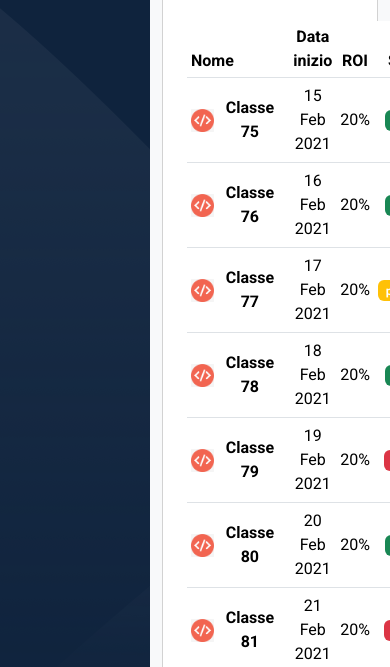
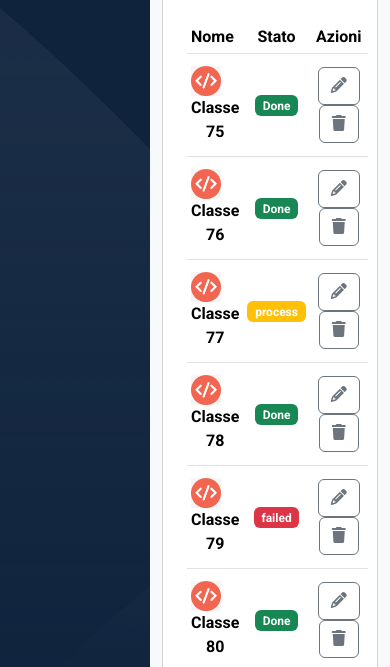
Before and after one commit to matteobonelli/html-css-bootstrap-dashboard, a plain HTML site: page index.html in a window 390 px wide. Shown: the part 177-844 px from the top of the page. Drawn offline with nearby package versions, Linux system fonts and the light colour scheme.

Commit message:
dashboard content finished, added media query for 576 px

```diff
--- a/css/style.css
+++ b/css/style.css
@@ -1,5 +1,15 @@
 body{
     font-family: 'Roboto', sans-serif;
+    font-weight: 500;
+}
+img{
+    width: 100%;
+}
+a{
+    display: block;
+}
+a:hover{
+    color: purple;
 }
 .wrapper{
     width: 100%;
@@ -15,6 +25,12 @@ main{
     height: calc(100% - 70px);
     display: flex;
 }
+.name-width{
+    width: 60%;
+}
+.classe{
+    padding-left: 5px;
+}
 #sidebar{
     width: 150px;
     height: 100%;
@@ -29,7 +45,21 @@ main{
 .avatar-container{
     width: 30px;
 }
-.avatar-container img{
-    width: 100%;
-    background-color: white;
+/* media */
+@media screen and (max-width:576px){
+    .data-inizio, .roi{
+        display: none;
+    }
+    .name-width{
+        width: 33%;
+    }
+    #symbol{
+        display: flex;
+        flex-direction: column;
+        align-items: flex-start !important;
+        justify-content: flex-start;
+    }
+    .classe{
+        padding-left: 0;
+    }
 }
--- a/index.html
+++ b/index.html
@@ -39,9 +39,9 @@
                                     <table class="table table-sm table-hover p-2 align-middle text-center">
                                         <thead>
                                           <tr>
-                                            <th scope="col" class="text-start mx-4 w-50">Nome</th>
-                                            <th scope="col">Data inizio</th>
-                                            <th scope="col">ROI</th>
+                                            <th scope="col" class="text-start mx-4 name-width">Nome</th>
+                                            <th scope="col" class="data-inizio">Data inizio</th>
+                                            <th scope="col" class="roi">ROI</th>
                                             <th scope="col">Stato</th>
                                             <th scope="col">Azioni</th>
                                           </tr>
@@ -49,113 +49,113 @@
                                         <tbody>
                                           <tr>
                                             <th scope="row">
-                                                <div class="d-flex align-items-center py-2">
+                                                <div class="d-flex align-items-center py-2" id="symbol">
                                                     <div class="avatar-container ">
                                                         <img src="img/class-avatar.jpg" alt="avatar">
                                                     </div>
-                                                    <div class="px-2">Classe 75</div>
+                                                    <div class="classe">Classe 75</div>
                                                 </div>
                                             </th>
-                                            <td>15 Feb 2021</td>
-                                            <td>20%</td>
+                                            <td class="data-inizio">15 Feb 2021</td>
+                                            <td class="roi">20%</td>
                                             <td><span class="badge bg-success">Done</span></td>
                                             <td><button type="button" class="btn btn-outline-secondary mx-1"><i class="fa-solid fa-pencil"></i></button><button type="button" class="btn btn-outline-secondary mx-1"><i class="fa-solid fa-trash"></i></button></td>
                                           </tr>
                                           <tr>
                                             <th scope="row">
-                                                <div class="d-flex align-items-center py-2">
+                                                <div class="d-flex align-items-center py-2" id="symbol">
                                                     <div class="avatar-container ">
                                                         <img src="img/class-avatar.jpg" alt="avatar">
                                                     </div>
-                                                    <div class="px-2">Classe 76</div>
+                                                    <div class="classe">Classe 76</div>
                                                 </div>
                                             </th>
-                                            <td>16 Feb 2021</td>
-                                            <td>20%</td>
+                                            <td class="data-inizio">16 Feb 2021</td>
+                                            <td class="roi">20%</td>
                                             <td><span class="badge bg-success">Done</span></td>
                                             <td><button type="button" class="btn btn-outline-secondary mx-1"><i class="fa-solid fa-pencil"></i></button><button type="button" class="btn btn-outline-secondary mx-1"><i class="fa-solid fa-trash"></i></button></td>
                                           </tr>
                                           <tr>
                                             <th scope="row">
-                                                <div class="d-flex align-items-center py-2">
+                                                <div class="d-flex align-items-center py-2" id="symbol">
                                                     <div class="avatar-container ">
                                                         <img src="img/class-avatar.jpg" alt="avatar">
                                                     </div>
-                                                    <div class="px-2">Classe 77</div>
+                                                    <div class="classe">Classe 77</div>
                                                 </div>
                                             </th>
-                                            <td>17 Feb 2021</td>
-                                            <td>20%</td>
+                                            <td class="data-inizio">17 Feb 2021</td>
+                                            <td class="roi">20%</td>
                                             <td><span class="badge bg-warning">process</span></td>
                                             <td><button type="button" class="btn btn-outline-secondary mx-1"><i class="fa-solid fa-pencil"></i></button><button type="button" class="btn btn-outline-secondary mx-1"><i class="fa-solid fa-trash"></i></button></td>
                                           </tr>
                                           <tr>
                                             <th scope="row">
-                                                <div class="d-flex align-items-center py-2">
+                                                <div class="d-flex align-items-center py-2" id="symbol">
                                                     <div class="avatar-container ">
                                                         <img src="img/class-avatar.jpg" alt="avatar">
                                                     </div>
-                                                    <div class="px-2">Classe 78</div>
+                                                    <div class="classe">Classe 78</div>
                                                 </div>
                                             </th>
-                                            <td>18 Feb 2021</td>
-                                            <td>20%</td>
+                                            <td class="data-inizio">18 Feb 2021</td>
+                                            <td class="roi">20%</td>
                                             <td><span class="badge bg-success">Done</span></td>
                                             <td><button type="button" class="btn btn-outline-secondary mx-1"><i class="fa-solid fa-pencil"></i></button><button type="button" class="btn btn-outline-secondary mx-1"><i class="fa-solid fa-trash"></i></button></td>
                                           </tr>
                                           <tr>
                                             <th scope="row">
-                                                <div class="d-flex align-items-center py-2">
+                                                <div class="d-flex align-items-center py-2" id="symbol">
                                                     <div class="avatar-container ">
                                                         <img src="img/class-avatar.jpg" alt="avatar">
                                                     </div>
-                                                    <div class="px-2">Classe 79</div>
+                                                    <div class="classe">Classe 79</div>
                                                 </div>
                                             </th>
-                                            <td>19 Feb 2021</td>
-                                            <td>20%</td>
+                                            <td class="data-inizio">19 Feb 2021</td>
+                                            <td class="roi">20%</td>
                                             <td><span class="badge bg-danger">failed</span></td>
                                             <td><button type="button" class="btn btn-outline-secondary mx-1"><i class="fa-solid fa-pencil"></i></button><button type="button" class="btn btn-outline-secondary mx-1"><i class="fa-solid fa-trash"></i></button></td>
                                           </tr>
                                           <tr>
                                             <th scope="row">
-                                                <div class="d-flex align-items-center py-2">
+                                                <div class="d-flex align-items-center py-2" id="symbol">
                                                     <div class="avatar-container ">
                                                         <img src="img/class-avatar.jpg" alt="avatar">
                                                     </div>
-                                                    <div class="px-2">Classe 80</div>
+                                                    <div class="classe">Classe 80</div>
                                                 </div>
                                             </th>
-                                            <td>20 Feb 2021</td>
-                                            <td>20%</td>
+                                            <td class="data-inizio">20 Feb 2021</td>
+                                            <td class="roi">20%</td>
                                             <td><span class="badge bg-success">Done</span></td>
                                             <td><button type="button" class="btn btn-outline-secondary mx-1"><i class="fa-solid fa-pencil"></i></button><button type="button" class="btn btn-outline-secondary mx-1"><i class="fa-solid fa-trash"></i></button></td>
                                           </tr>
                                           <tr>
                                             <th scope="row">
-                                                <div class="d-flex align-items-center py-2">
+                                                <div class="d-flex align-items-center py-2" id="symbol">
                                                     <div class="avatar-container ">
                                                         <img src="img/class-avatar.jpg" alt="avatar">
                                                     </div>
-                                                    <div class="px-2">Classe 81</div>
+                                                    <div class="classe">Classe 81</div>
                                                 </div>
                                             </th>
-                                            <td>21 Feb 2021</td>
-                                            <td>20%</td>
+                                            <td class="data-inizio">21 Feb 2021</td>
+                                            <td class="roi">20%</td>
                                             <td><span class="badge bg-danger">failed</span></td>
                                             <td><button type="button" class="btn btn-outline-secondary mx-1"><i class="fa-solid fa-pencil"></i></button><button type="button" class="btn btn-outline-secondary mx-1"><i class="fa-solid fa-trash"></i></button></td>
                                           </tr>
                                           <tr>
                                             <th scope="row">
-                                                <div class="d-flex align-items-center py-2">
+                                                <div class="d-flex align-items-center py-2" id="symbol">
                                                     <div class="avatar-container ">
                                                         <img src="img/class-avatar.jpg" alt="avatar">
                                                     </div>
-                                                    <div class="px-2">Classe 82</div>
+                                                    <div class="classe">Classe 82</div>
                                                 </div>
                                             </th>
-                                            <td>22 Feb 2021</td>
-                                            <td>20%</td>
+                                            <td class="data-inizio">22 Feb 2021</td>
+                                            <td class="roi">20%</td>
                                             <td><span class="badge bg-success">Done</span></td>
                                             <td><button type="button" class="btn btn-outline-secondary mx-1"><i class="fa-solid fa-pencil"></i></button><button type="button" class="btn btn-outline-secondary mx-1"><i class="fa-solid fa-trash"></i></button></td>
                                           </tr>
@@ -240,7 +240,25 @@
 
                               </div>
                             </div>
-                            <div class="card"></div>
+                            <div class="card mt-5">
+                              <div class="card-body">
+                                <div class="border rounded">
+                                  <div class="graph-container">
+                                    <img src="img/stats.jpeg" alt="graph">
+                                  </div>
+                                  <div class="user-activity p-3">
+                                    <h5>Utenti attivi</h5>
+                                    <div>Lista degli utenti attivi in piattaforma nell'ultimo mese</div>
+                                  </div>
+                                  <div class="stats">
+                                    <div class="border-top border-bottom py-2 px-3">Gennaio: 1200</div>
+                                    <div class="py-2 px-3">Febbraio: 800</div>
+                                    <div class="border-top border-bottom py-2 px-3">Marzo: 1500</div>
+                                  </div>
+                                  <a href="#" class="p-3">Visualizza report approfondito</a>
+                                </div>
+                              </div>
+                            </div>
                         </div>
                     </div>
                 </div>
```
